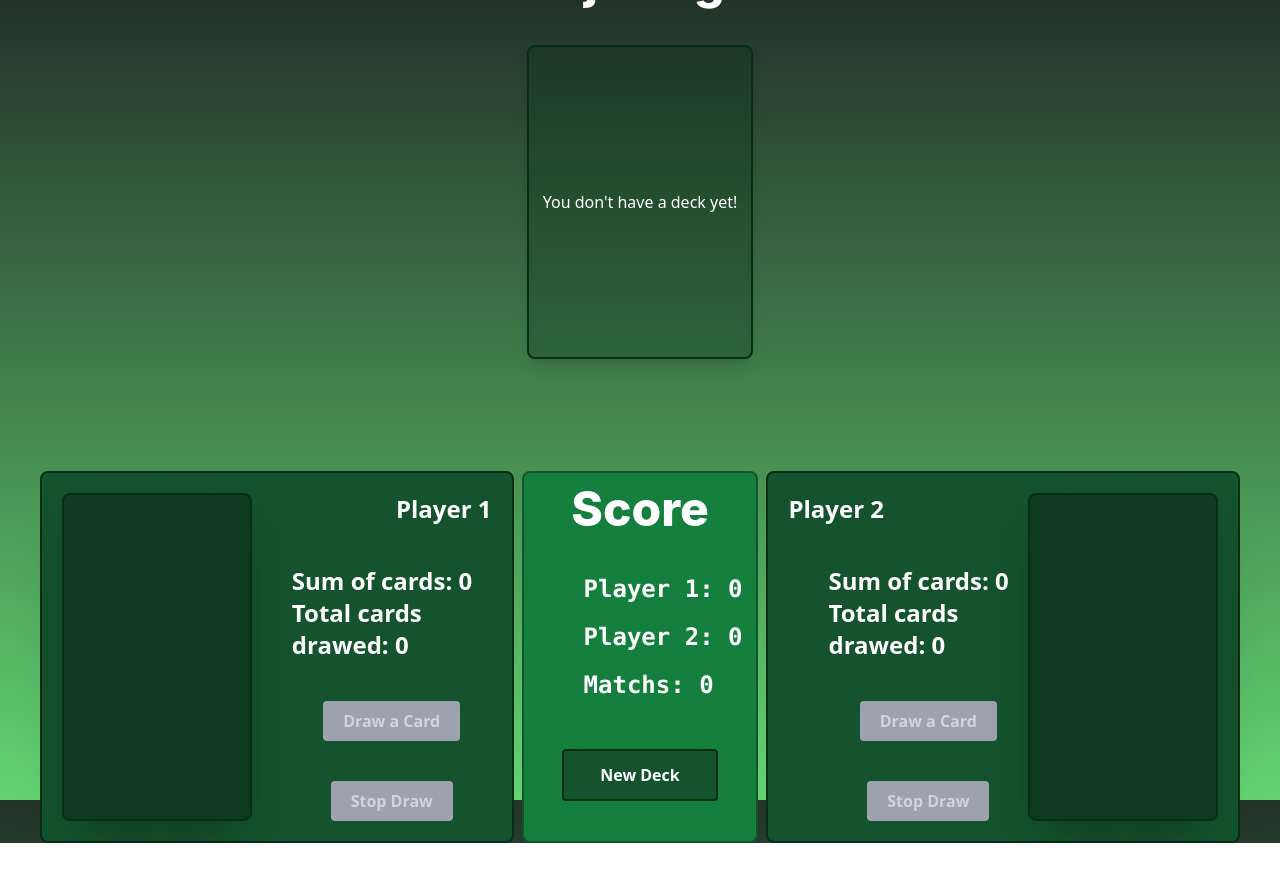
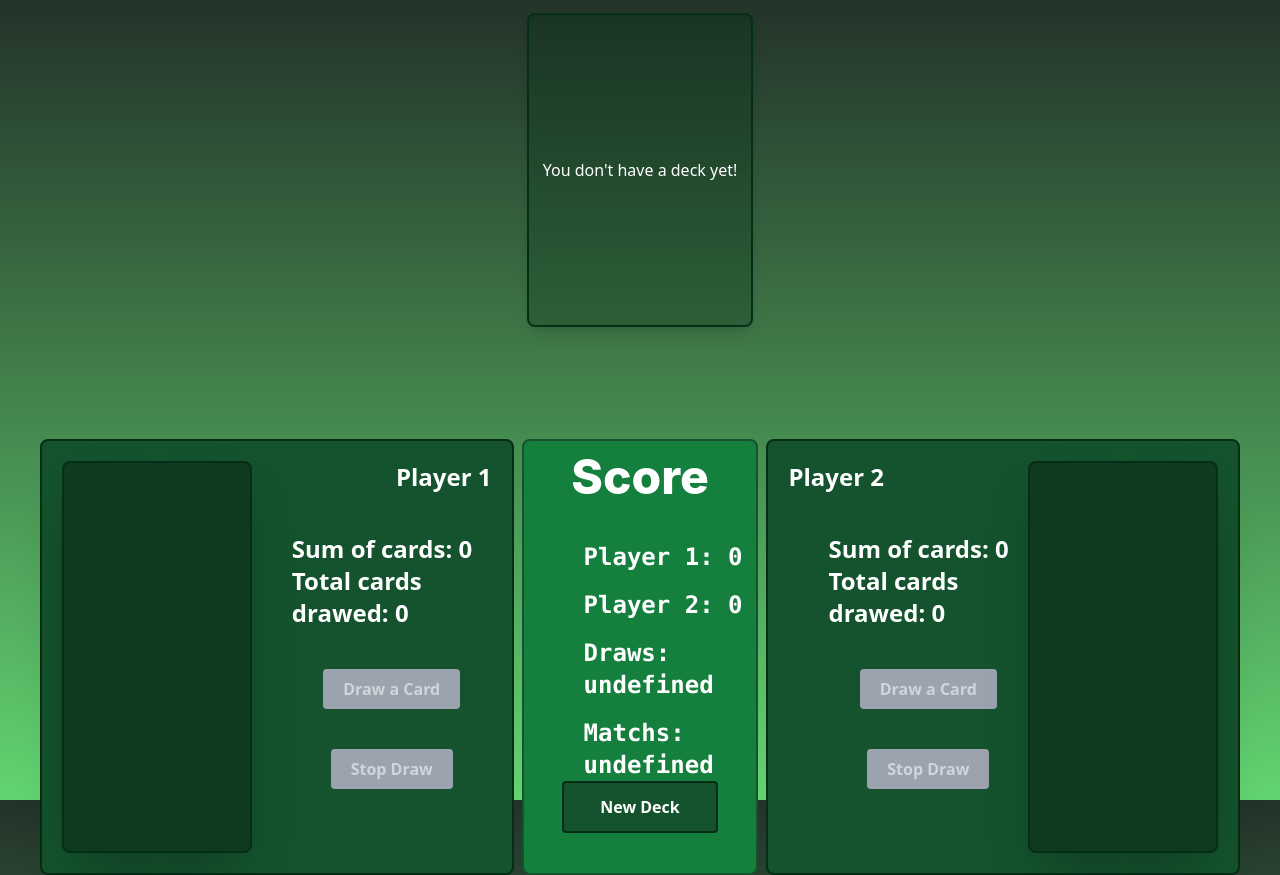
Before and after one commit to vgont/Blackjack-Game, a Next.js app in the folder client/: page / in a window 1280 px wide. Before the commit the page ends 843 px from the top, so only its background shows below. Built offline with nearby package versions, Linux system fonts and the light colour scheme.

Commit message:
add draw counter

```diff
--- a/client/src/components/Score.tsx
+++ b/client/src/components/Score.tsx
@@ -6,12 +6,16 @@ interface IScore {
   handleDeck: () => void;
   scorePlayerOne: number;
   scorePlayerTwo: number;
+  totalMatchs: number;
+  totalDraws: number;
 }
 
 const Score: React.FC<IScore> = ({
   handleDeck,
   scorePlayerOne,
   scorePlayerTwo,
+  totalMatchs,
+  totalDraws,
 }) => {
   return (
     <div className="w-1/5 flex flex-col items-center bg-green-700 border-2 border-green-900 rounded-lg mx-2 p-3">
@@ -19,9 +23,8 @@ const Score: React.FC<IScore> = ({
       <div className="flex flex-col self-start ml-12 gap-4">
         <PlayerScore playerName="Player 1" score={scorePlayerOne} />
         <PlayerScore playerName="Player 2" score={scorePlayerTwo} />
-        <p className="text-white font-semibold text-2xl font-mono">{`Matchs: ${
-          scorePlayerOne + scorePlayerTwo
-        }`}</p>
+        <p className="text-white font-semibold text-2xl font-mono">{`Draws: ${totalDraws}`}</p>
+        <p className="text-white font-semibold text-2xl font-mono">{`Matchs: ${totalMatchs}`}</p>
       </div>
       <NewDeck onclick={handleDeck} />
     </div>
```
